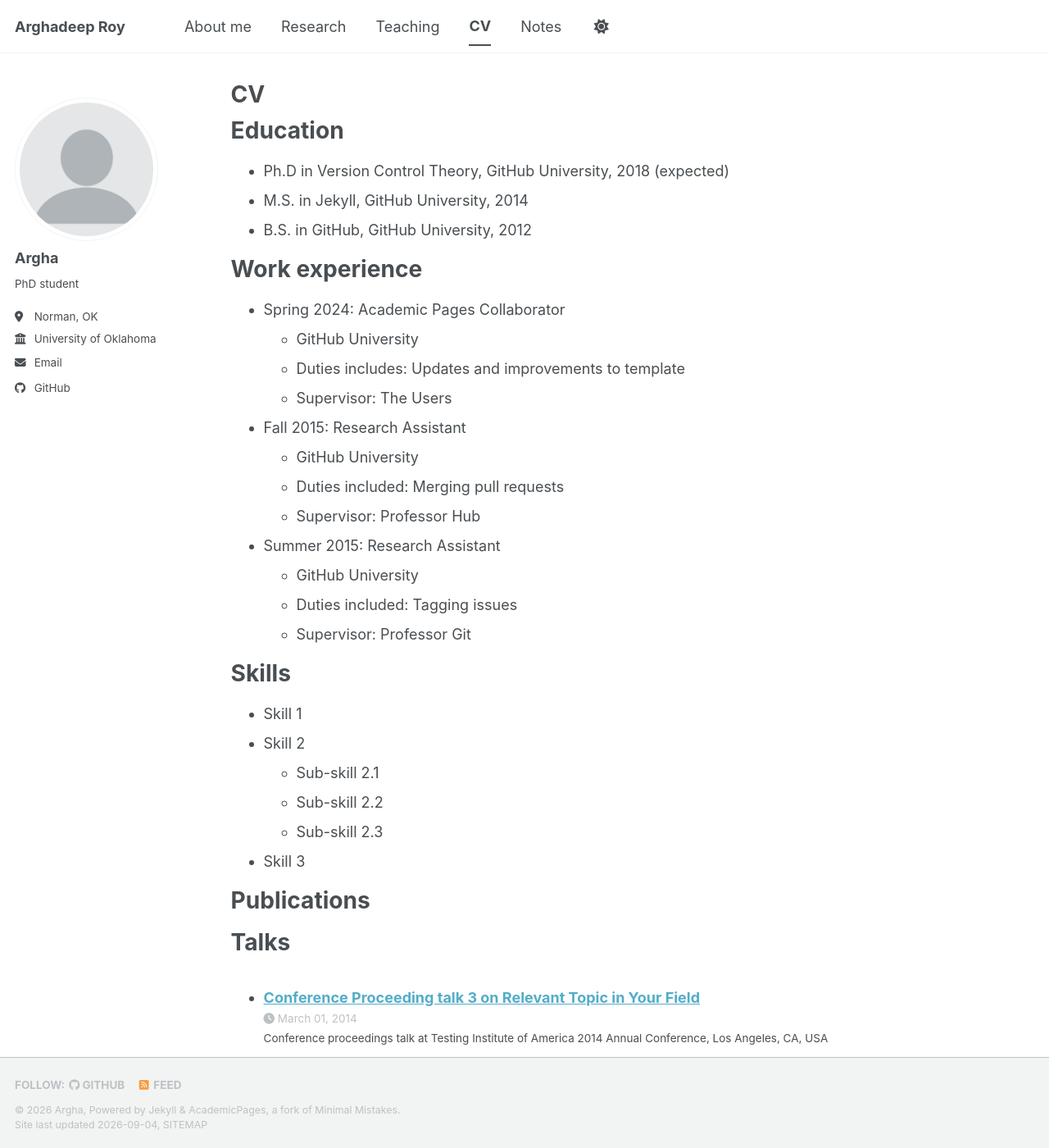
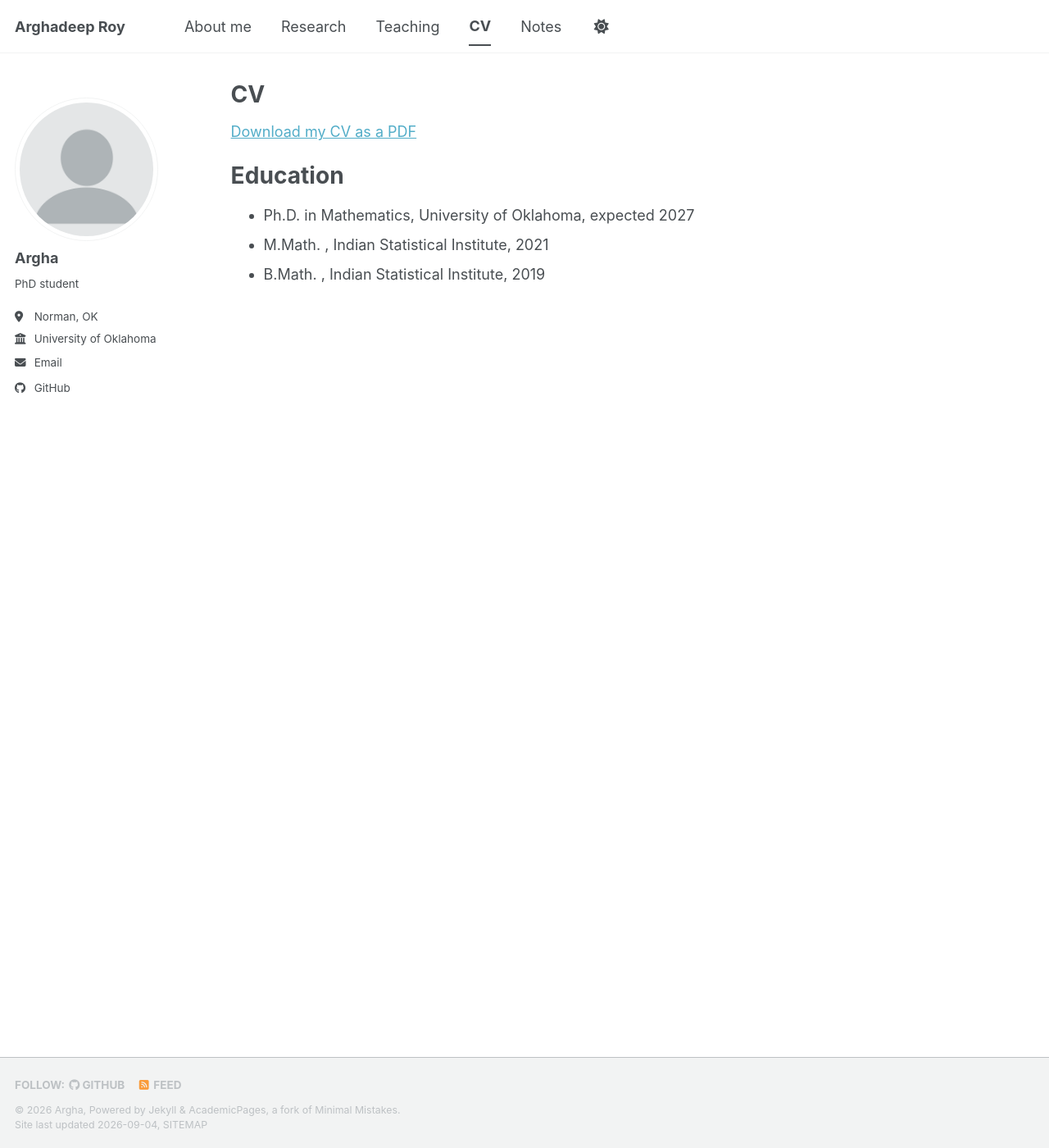
Before and after one commit to Roy952-cmd/Roy952-cmd.github.io, a Jekyll site: the page built from _pages/cv.md, in a window 1280 px wide and 1400 px high. Shown: the whole window at 82% size. Built offline with Jekyll 4.4.1, drawn with Linux system fonts in a browser that asks for light colours; a style sheet for code colours, icons or effects is not loaded; some of the changed text lies outside the part shown.

Commit message:
Update cv.md

```diff
--- a/_pages/cv.md
+++ b/_pages/cv.md
@@ -8,57 +8,10 @@ redirect_from:
 ---
 
 {% include base_path %}
+[Download my CV as a PDF](/files/current_CV.pdf)
 
 Education
 ======
-* Ph.D in Version Control Theory, GitHub University, 2018 (expected)
-* M.S. in Jekyll, GitHub University, 2014
-* B.S. in GitHub, GitHub University, 2012
-
-Work experience
-======
-* Spring 2024: Academic Pages Collaborator
-  * GitHub University
-  * Duties includes: Updates and improvements to template
-  * Supervisor: The Users
-
-* Fall 2015: Research Assistant
-  * GitHub University
-  * Duties included: Merging pull requests
-  * Supervisor: Professor Hub
-
-* Summer 2015: Research Assistant
-  * GitHub University
-  * Duties included: Tagging issues
-  * Supervisor: Professor Git
-
-Skills
-======
-* Skill 1
-* Skill 2
-  * Sub-skill 2.1
-  * Sub-skill 2.2
-  * Sub-skill 2.3
-* Skill 3
-
-Publications
-======
-  <ul>{% for post in site.publications reversed %}
-    {% include archive-single-cv.html %}
-  {% endfor %}</ul>
-
-Talks
-======
-  <ul>{% for post in site.talks reversed %}
-    {% include archive-single-talk-cv.html  %}
-  {% endfor %}</ul>
-
-Teaching
-======
-  <ul>{% for post in site.teaching reversed %}
-    {% include archive-single-cv.html %}
-  {% endfor %}</ul>
-
-Service and leadership
-======
-* Currently signed in to 43 different slack teams
+* Ph.D. in Mathematics, University of Oklahoma, expected 2027
+* M.Math. , Indian Statistical Institute, 2021
+* B.Math. , Indian Statistical Institute, 2019
```
